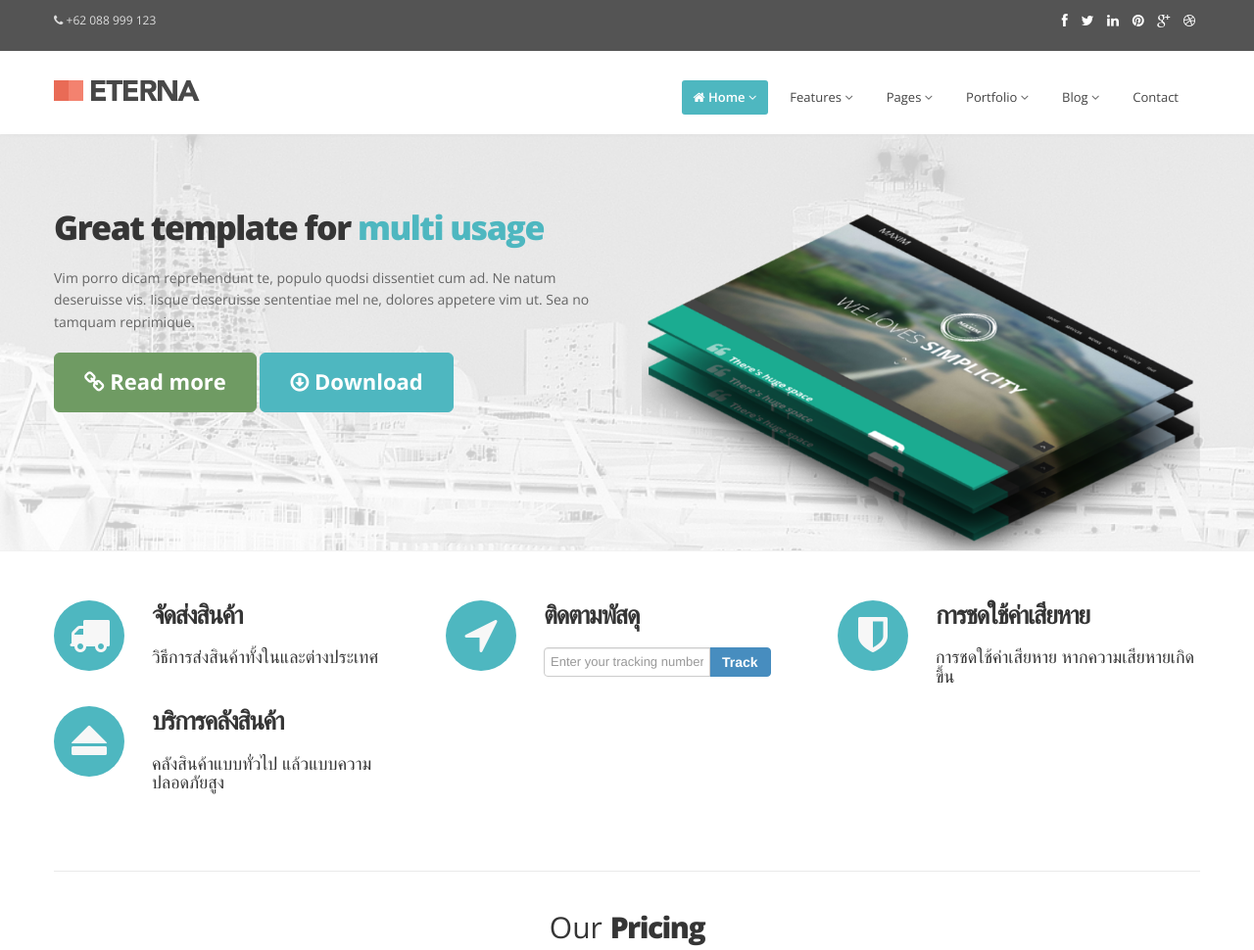
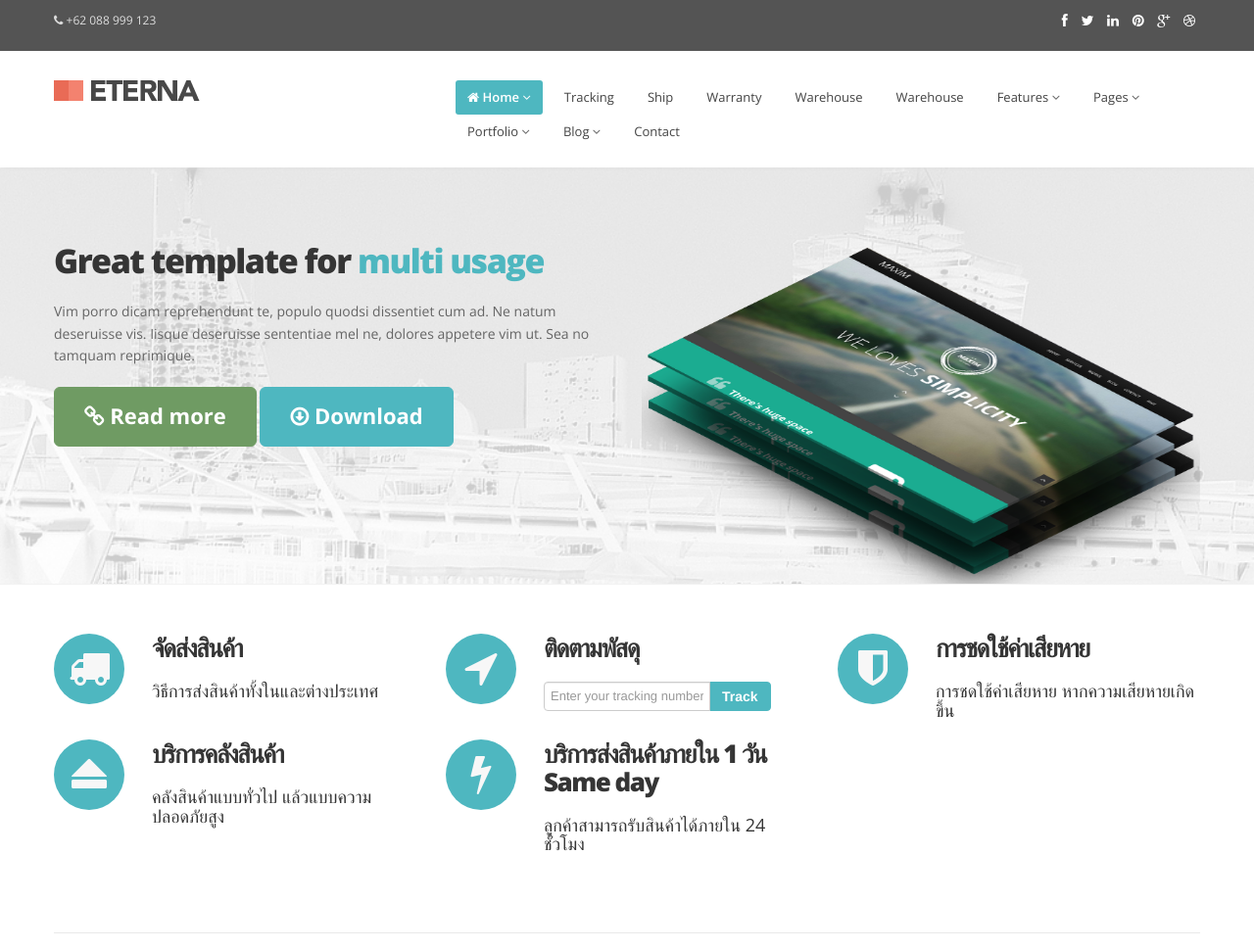
Before and after one commit to aesd0000/trackeeProject, a website: page Eterna/index.html in a window 1280 px wide. Shown: the top 970 px of the page at 98% size. Drawn offline with nearby package versions, Linux system fonts and the light colour scheme.

Commit message:
test pull

```diff
--- a/Eterna/index.html
+++ b/Eterna/index.html
@@ -83,9 +83,30 @@
                         <li><a href="index-alt2.html">Homepage 2</a></li>
                         <li><a href="index-alt3.html">Homepage 3</a></li>
                         <li><a href="index-alt4.html">Parallax slider</a></li>
-                        <li><a href="index-landingpage.html">Landing page</a></li>
+
                       </ul>
                     </li>
+
+                    <li class="dropdown">
+                      <a href="index-landingpage.html"> Tracking</a>
+                    </li>
+
+                    <li class="dropdown">
+                      <a href="index-ship1.html"> Ship</a>
+                    </li>
+
+                    <li class="dropdown">
+                      <a href="about.html"> Warranty</a>
+                    </li>
+
+                    <li class="dropdown">
+                      <a href="about.html"> Warehouse</a>
+                    </li>
+
+                    <li class="dropdown">
+                      <a href="about.html"> Warehouse</a>
+                    </li>
+
                     <li class="dropdown">
                       <a href="#">Features <i class="icon-angle-down"></i></a>
                       <ul class="dropdown-menu">
@@ -256,7 +277,7 @@
                         <form class="subscribe"></form>
                             <div class="input-append">
                               <input class="span2" id="appendedInputButton" type="text" placeholder="Enter your tracking number">
-                              <button class="btn btn-info" type="submit">Track</button>
+                              <button class="btn btn-theme" type="submit">Track</button>
                             </div>
                           </form>
                       </div>
@@ -287,6 +308,20 @@
                           <h4><strong>บริการคลังสินค้า</strong></h4>
                         </a>
                         <h6>คลังสินค้าแบบทั่วไป แล้วแบบความปลอดภัยสูง</h6>
+                  </div>
+                </div>
+              </div>
+
+              <div class="span4">
+                <div class="box flyRight">
+                  <div class="icon">
+                    <i class="ico icon-circled icon-bgdark icon-bolt active icon-3x"></i>
+                  </div>
+                  <div class="text">
+                      <a href="#">
+                          <h4><strong>บริการส่งสินค้าภายใน 1 วัน Same day</strong></h4>
+                        </a>
+                        <h6>ลูกค้าสามารถรับสินค้าได้ภายใน 24 ชั่วโมง</h6>
                   </div>
                 </div>
               </div>
```
Also changed, not shown: Eterna/index-ship.html (added).
